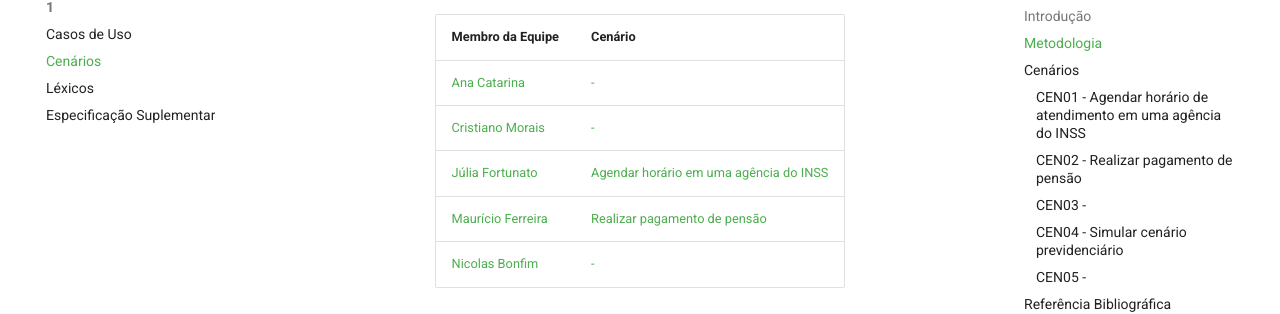
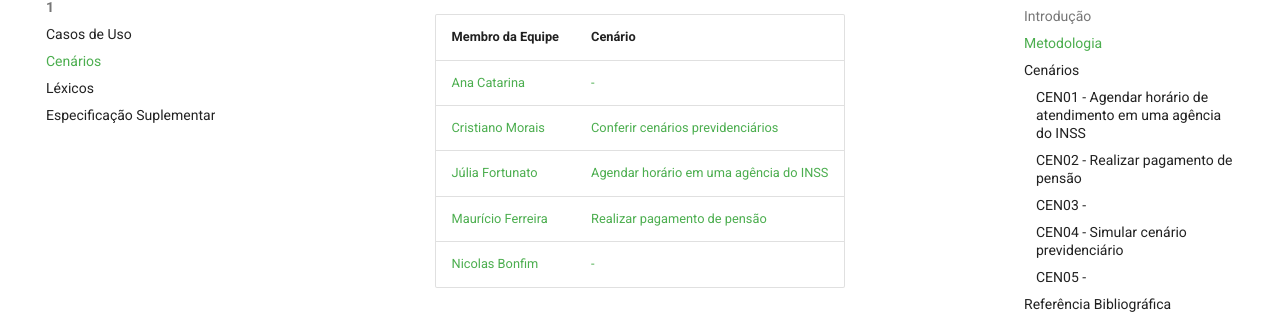
Before and after one commit to Requisitos-de-Software/2024.2-MeuINSS, an MkDocs documentation site: the page built from docs/modelagem_parte1/cenarios.md, in a window 1280 px wide and 900 px high, scrolled down 873 px. Shown: the part 140-454 px from the top of the window. Built offline with MkDocs 1.6.1 and Material for MkDocs 9.7.7, drawn with Linux system fonts in a browser that asks for light colours; comment, search, counter and statistics services are not loaded.

Commit message:
Fix: Linkagem na página de cenários.

```diff
--- a/docs/modelagem_parte1/cenarios.md
+++ b/docs/modelagem_parte1/cenarios.md
@@ -38,7 +38,7 @@ A estrutura para a eloração dos cenários foi feita de acordo com as abstraç
     </tr>
     <tr>
       <td><a href="https://github.com/CristianoMoraiss">Cristiano Morais</a></td>
-      <td><a href="https://github.com/">-</a></td>
+      <td><a href="https://requisitos-de-software.github.io/2024.2-MeuINSS/modelagem_parte1/cenarios/#cen01-agendar-horario-em-uma-agencia-do-inss"> Conferir cenários previdenciários </a></td>
     </tr>
     <tr>
       <td><a href="https://github.com/julia-fortunato">Júlia Fortunato</a></td>
```
